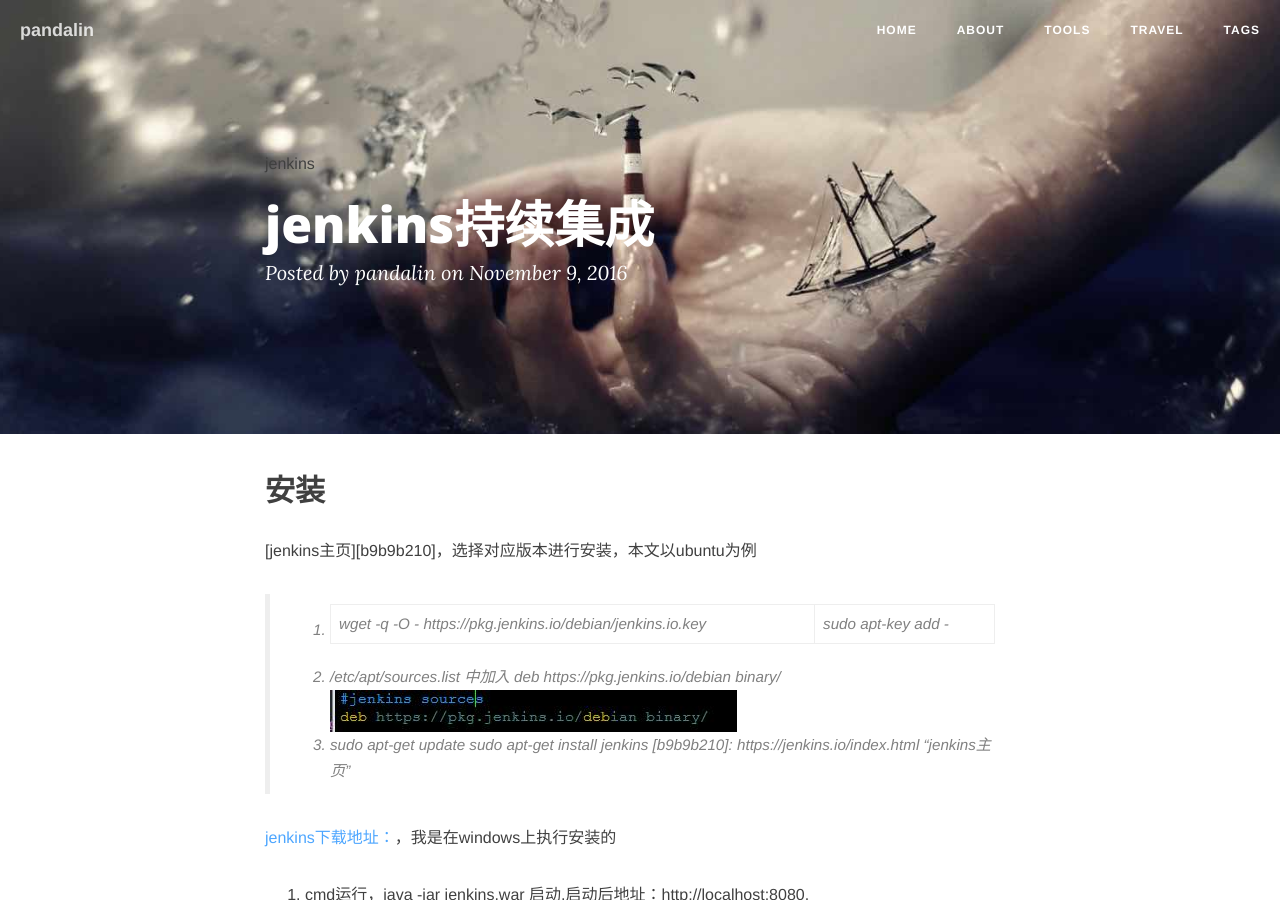
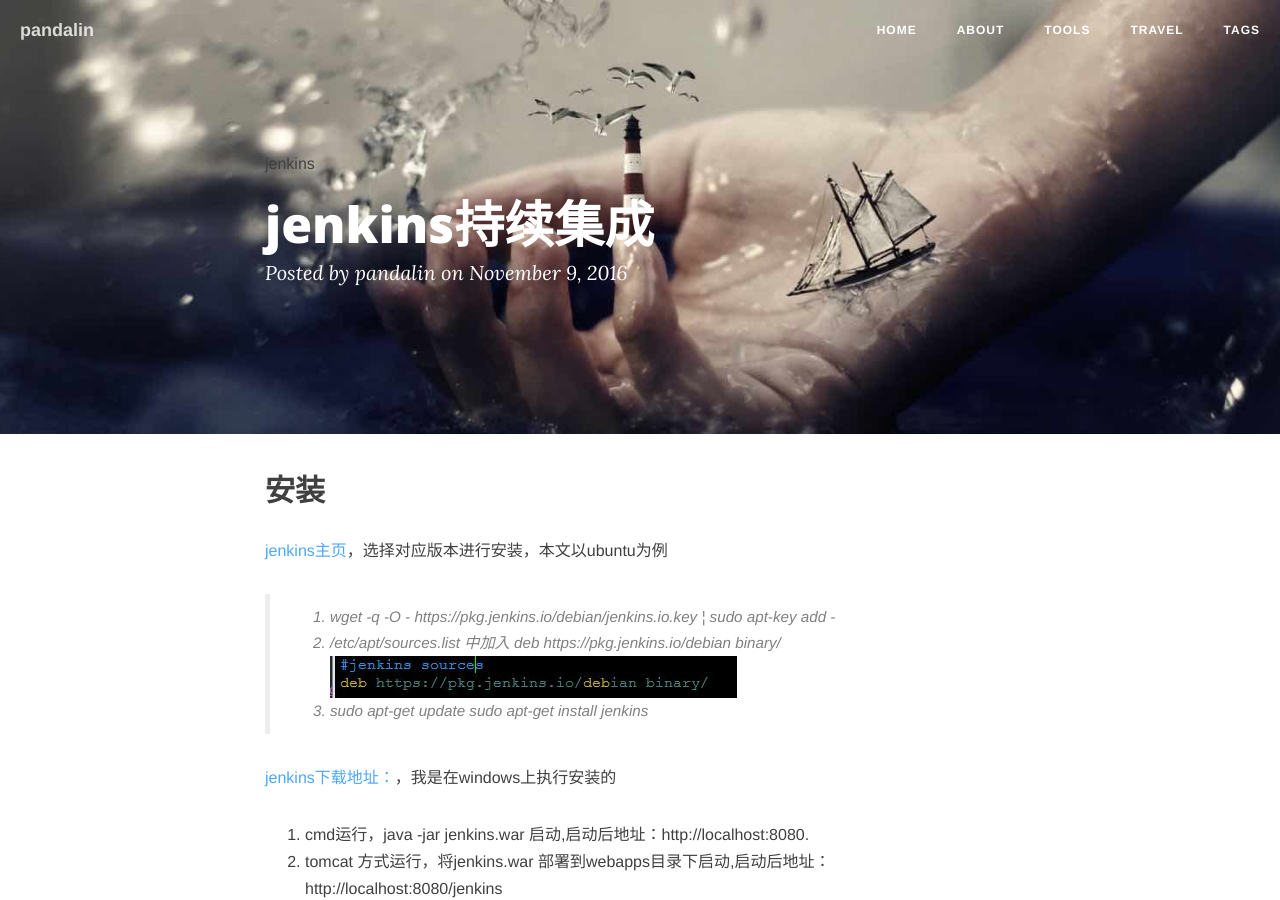
Before and after one commit to pandalin/pandalin.github.io, a Jekyll site: the page built from _posts/2016-11-09-jenkins.md, in a window 1280 px wide and 900 px high. Built offline with Jekyll 4.4.1, drawn with Linux system fonts in a browser that asks for light colours; nearby versions of some CDN libraries; comment, search, counter and statistics services are not loaded; some of the changed lines change nothing that is shown.

Commit message:
字符转义

```diff
--- a/_posts/2016-11-09-jenkins.md
+++ b/_posts/2016-11-09-jenkins.md
@@ -9,11 +9,12 @@ description: jenkins持续集成
 ## 安装
 [jenkins主页][b9b9b210]，选择对应版本进行安装，本文以ubuntu为例
 
-  >1.  wget -q -O - https://pkg.jenkins.io/debian/jenkins.io.key | sudo apt-key add -
+  >1.  wget -q -O - https://pkg.jenkins.io/debian/jenkins.io.key &#166; sudo apt-key add -
   >2.  /etc/apt/sources.list 中加入  deb https://pkg.jenkins.io/debian binary/
       ![sourcelist]({{site.url}}/images/2016/11/jenkins/1.jpg)
   >3. sudo apt-get update
       sudo apt-get install jenkins
+
   [b9b9b210]: https://jenkins.io/index.html "jenkins主页"
 
 
```
